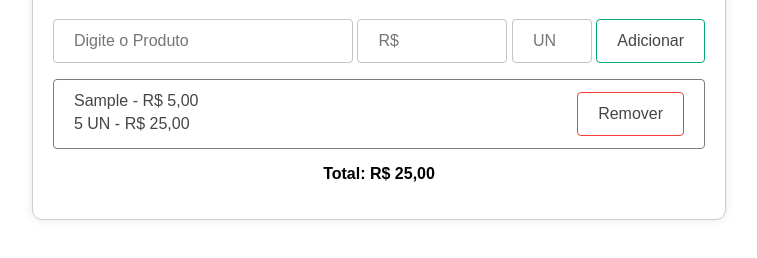
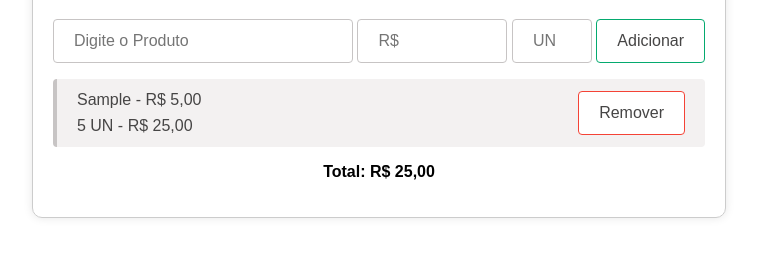
Before and after one commit to Raimison2020/lista-de-compras, a plain HTML site: page index.html in a window 1280 px wide. Both pictures are taken after typing "Sample", "5", "5" into the empty fields and a click on the button "Adicionar". Shown: the part 90-348 px from the top of the page, without its empty margins (261-1018 px from the left). Drawn offline with Linux system fonts and the light colour scheme.

Commit message:
Alteração no CSS na parte das bordas das li.

```diff
--- a/src/css/style.css
+++ b/src/css/style.css
@@ -27,23 +27,24 @@ li {
     margin-top: 10px;
     color: #464545;
     padding: 12px 20px;
-    border: 1px solid #7c7b7b;
+    border-left: 4px solid #c7c4c4;
+    background-color: #F3F1F1;
     border-radius: 4px;
     display: flex;
     justify-content: space-between;
 }
 
 li:hover {
-    background-color: #f3f1f1;
+    background-color: #DFDFDF;
 }
 
 .item-text {
     /* font-weight: bold; */
-    margin-bottom: 5px;
+    margin-bottom: 8px;
 }
 
 .item-quantity {
-    margin-top: 5px;
+    /* margin-top: 5px; */
     font-size: 1em;
     display: flex;
 }
```
